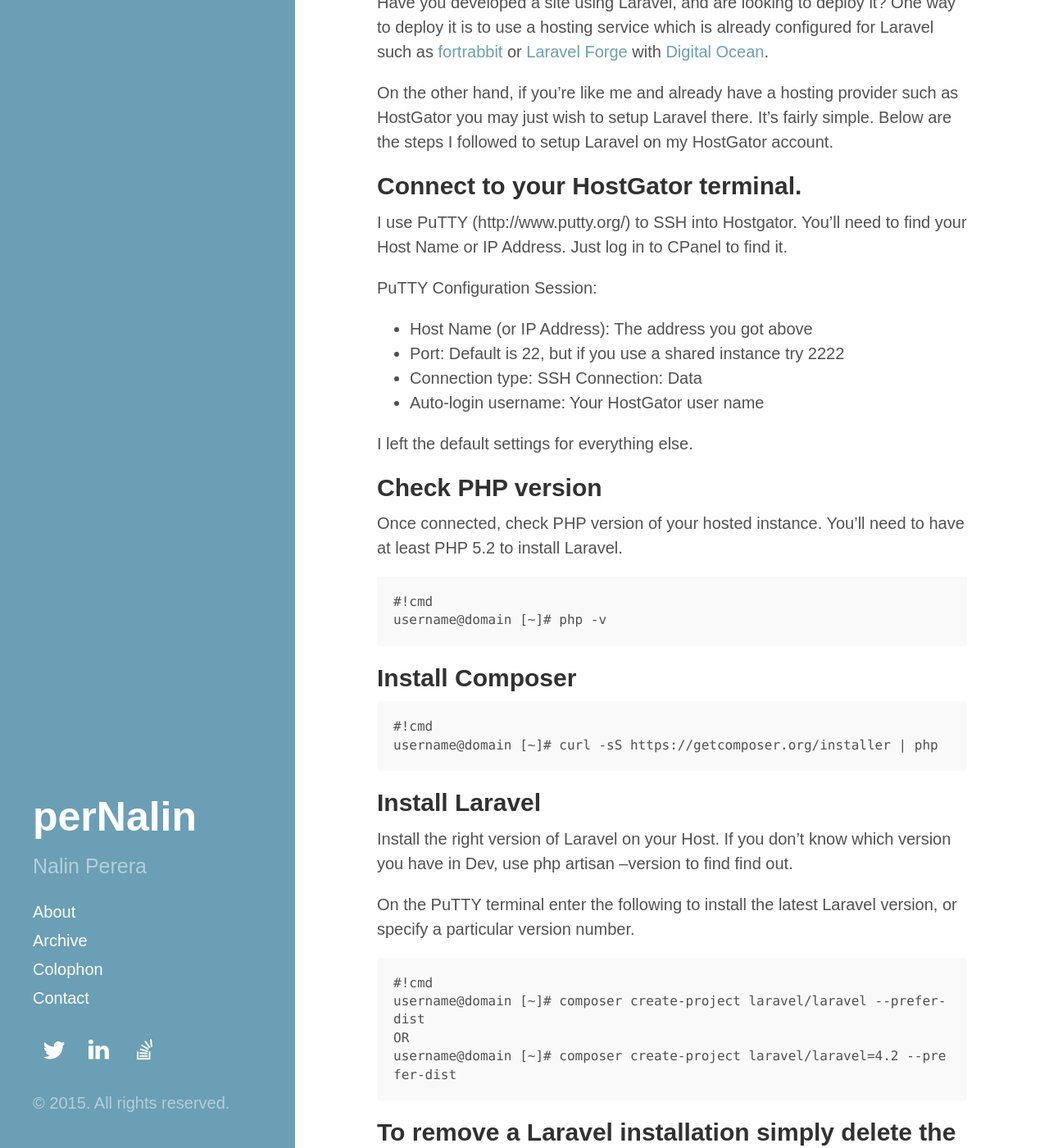
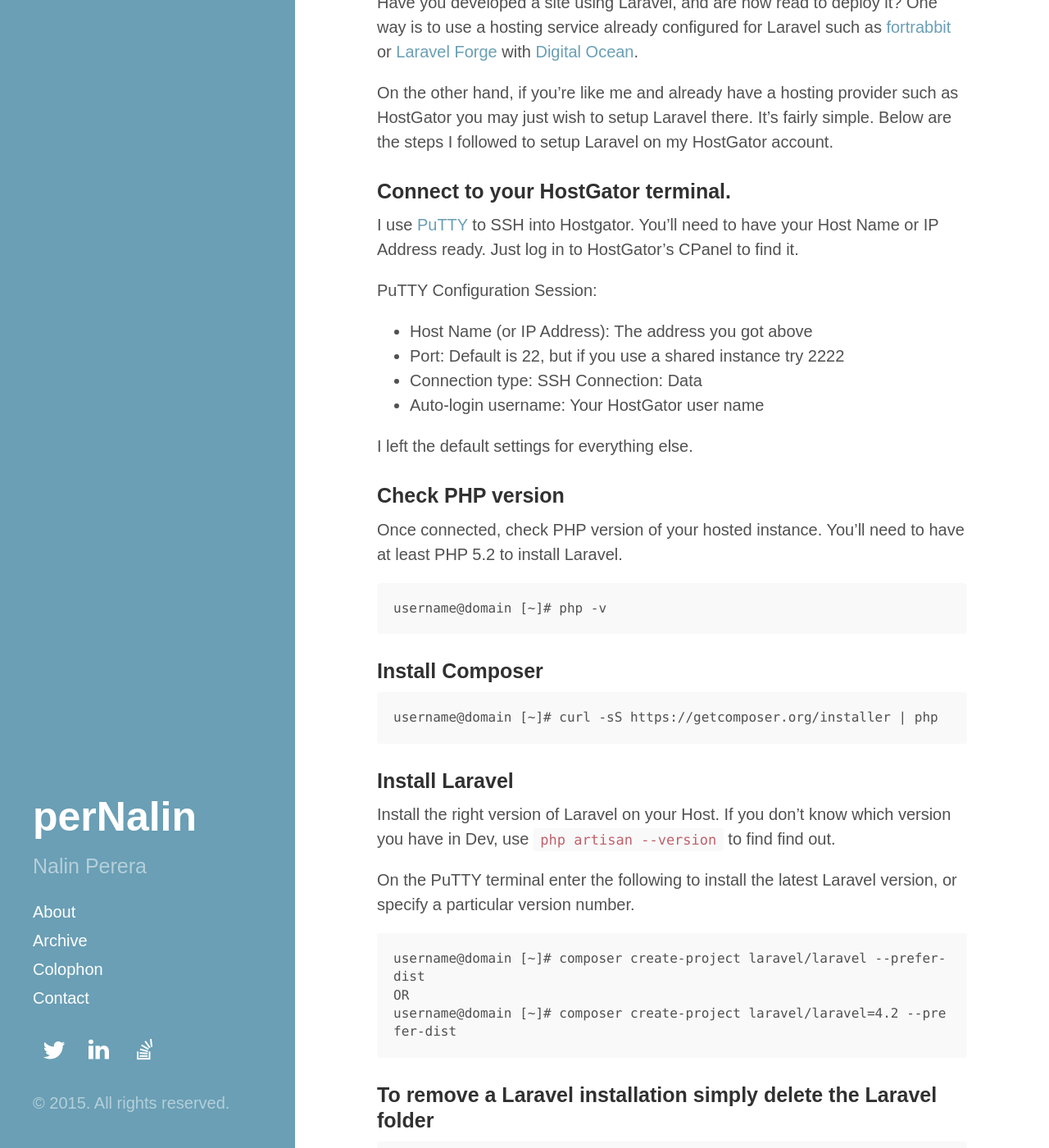
Before and after one commit to pernalin/pernalin.github.io, a Jekyll site: the page built from _posts/2015-04-14-laravel-on-hostgator.md, in a window 1280 px wide and 1400 px high, scrolled down 192 px. Shown: the whole window at 82% size. Built offline with Jekyll 4.4.1, drawn with Linux system fonts in a browser that asks for light colours; nearby versions of some CDN libraries; Markdown is read by kramdown in place of the engine named in the settings; comment, search, counter and statistics services are not loaded; some of the changed text lies outside the part shown.

Commit message:
code formatting

````diff
--- a/_posts/2015-04-14-laravel-on-hostgator.md
+++ b/_posts/2015-04-14-laravel-on-hostgator.md
@@ -3,16 +3,16 @@ layout: post
 title: Setting up Laravel on Hostgator
 ---
 
-Have you developed a site using Laravel, and are looking to deploy it? One way to deploy it is to use a hosting
-service which is already configured for Laravel such as [fortrabbit](http://www.fortrabbit.com/) or [Laravel Forge](https://forge.laravel.com/) with [Digital Ocean](https://www.digitalocean.com/).
+Have you developed a site using Laravel, and are now read to deploy it? One way is to use a
+hosting service already configured for Laravel such as [fortrabbit](http://www.fortrabbit.com/) or [Laravel Forge](https://forge.laravel.com/) with [Digital Ocean](https://www.digitalocean.com/).
 
 On the other hand, if you're like me and already have a hosting provider such as HostGator you may just wish to setup
 Laravel there. It's fairly simple. Below are the steps I followed to setup Laravel on my HostGator
 account.
 
-## Connect to your HostGator terminal.
-I use PuTTY (http://www.putty.org/) to SSH into Hostgator. You'll need to find your Host
-Name or IP Address. Just log in to CPanel to find it.
+### Connect to your HostGator terminal.
+I use [PuTTY](http://www.putty.org/) to SSH into Hostgator. You'll need to have your Host
+Name or IP Address ready. Just log in to HostGator's CPanel to find it.
 
 PuTTY Configuration
 Session:
@@ -24,35 +24,26 @@ Connection: Data
 
 I left the default settings for everything else.
 
-## Check PHP version
+### Check PHP version
 
 Once connected, check PHP version of your hosted instance. You'll need to have at least PHP 5.2 to install Laravel.
-```
-#!cmd
-username@domain [~]# php -v
-```
 
-## Install Composer
-```
-#!cmd
-username@domain [~]# curl -sS https://getcomposer.org/installer | php
-```
+    username@domain [~]# php -v
 
-## Install Laravel
-Install the right version of Laravel on your Host. If you don't know which version you have in Dev, use php artisan
---version to find find out.
+### Install Composer
+    username@domain [~]# curl -sS https://getcomposer.org/installer | php
+
+### Install Laravel
+Install the right version of Laravel on your Host. If you don't know which version you have in Dev, use `php artisan
+--version` to find find out.
 
 On the PuTTY terminal enter the following to install the latest Laravel version, or specify a particular version number.
- ```
-#!cmd
-username@domain [~]# composer create-project laravel/laravel --prefer-dist
-OR
-username@domain [~]# composer create-project laravel/laravel=4.2 --prefer-dist
-```
+
+    username@domain [~]# composer create-project laravel/laravel --prefer-dist
+    OR
+    username@domain [~]# composer create-project laravel/laravel=4.2 --prefer-dist
 
 
-## To remove a Laravel installation simply delete the Laravel folder
-```
-#!cmd
-pernalin@diff-y.com [~]# rm -r laravel
-```
+
+### To remove a Laravel installation simply delete the Laravel folder
+    pernalin@diff-y.com [~]# rm -r laravel
````
